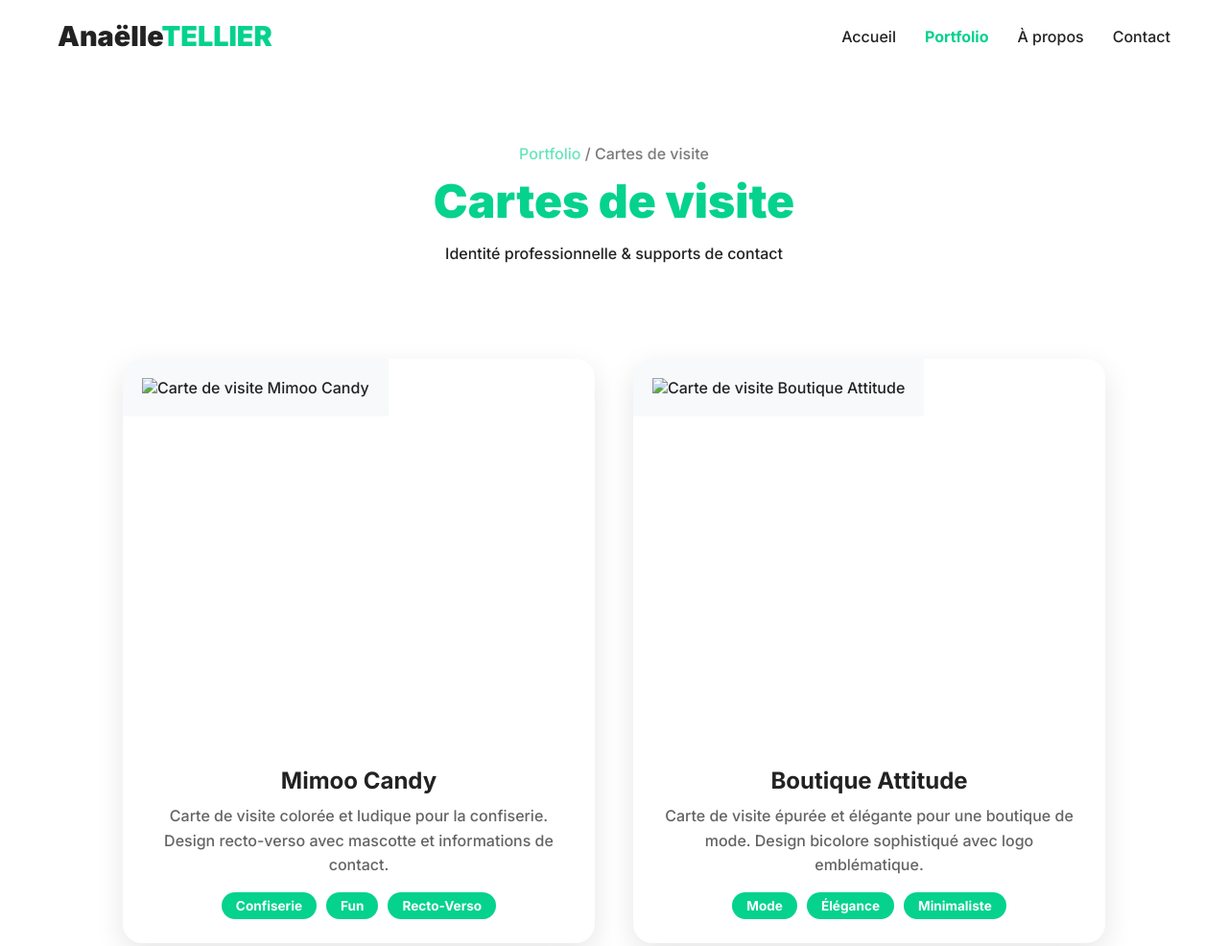
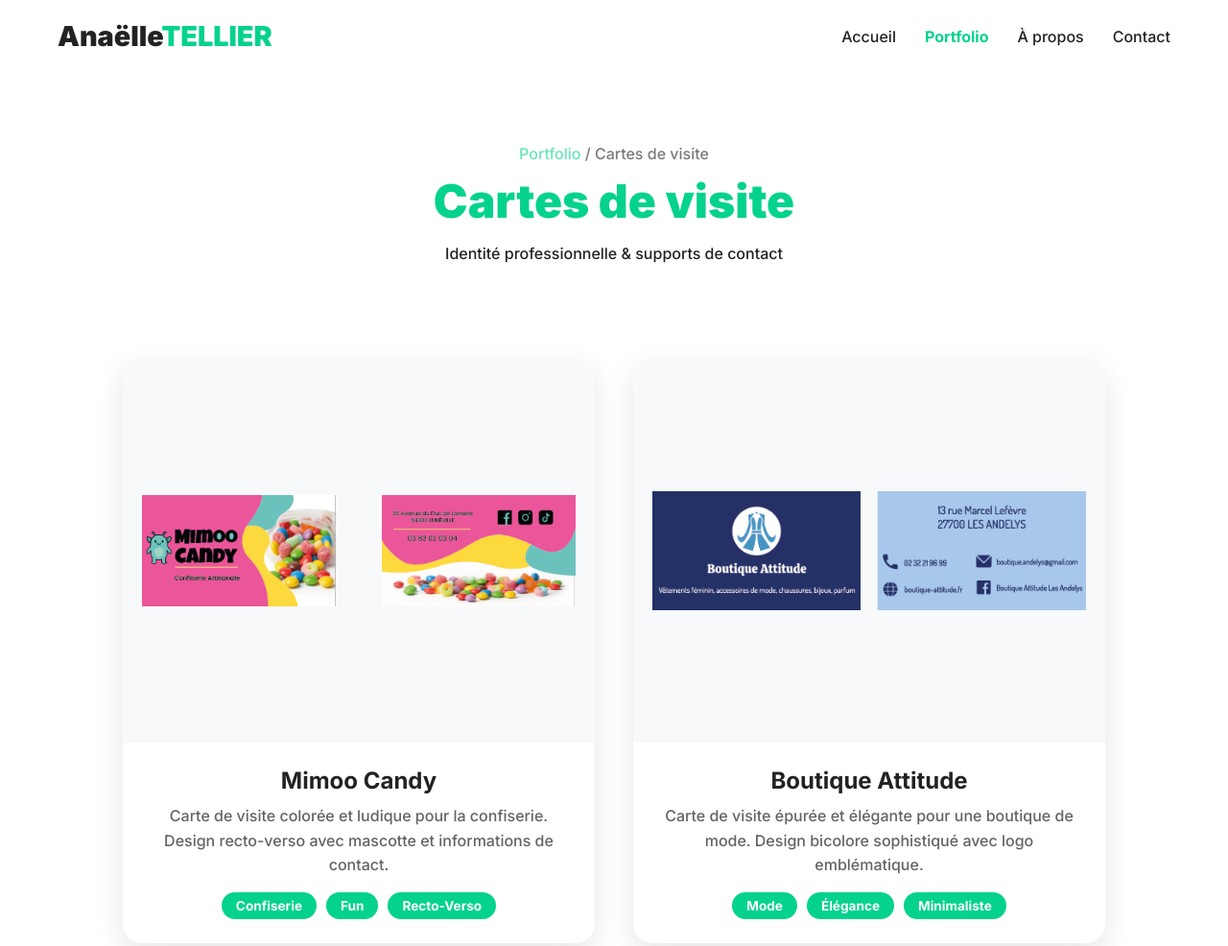
Before and after one commit to AnaTell27/anatell27.github.io, a plain HTML site: page cartes-visite.html in a window 1280 px wide. Shown: the top 986 px of the page at 96% size. Drawn offline with nearby package versions, Linux system fonts and the light colour scheme.

Commit message:
Update cartes-visite.html

```diff
--- a/cartes-visite.html
+++ b/cartes-visite.html
@@ -34,7 +34,7 @@
 
       <div class="project-item">
         <div class="project-image">
-          <img src="Images/Carte de visite Mimoo Candy.png" alt="Carte de visite Mimoo Candy">
+          <img src="Carte de visite Mimoo Candy.png" alt="Carte de visite Mimoo Candy">
         </div>
         <div class="project-info">
           <h3>Mimoo Candy</h3>
@@ -49,7 +49,7 @@
 
       <div class="project-item">
         <div class="project-image">
-          <img src="Images/Carte de visite Boutique Attitude.png" alt="Carte de visite Boutique Attitude">
+          <img src="Carte de visite Boutique Attitude.png" alt="Carte de visite Boutique Attitude">
         </div>
         <div class="project-info">
           <h3>Boutique Attitude</h3>
@@ -85,4 +85,5 @@
     });
   </script>
 </body>
+
 </html>
```
